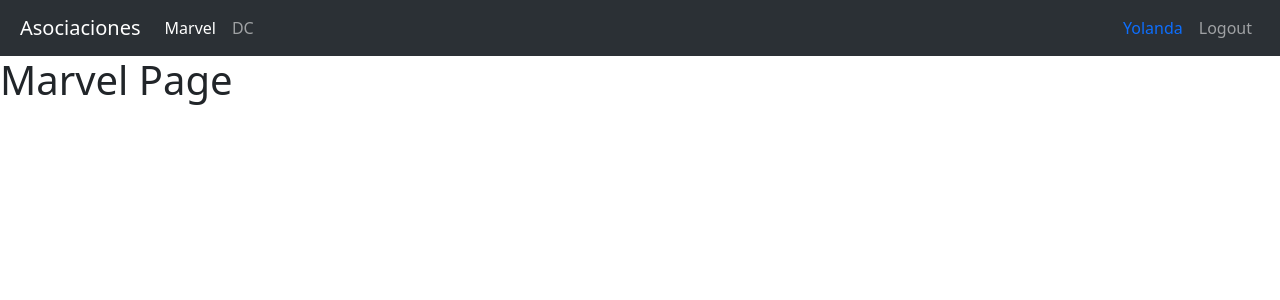
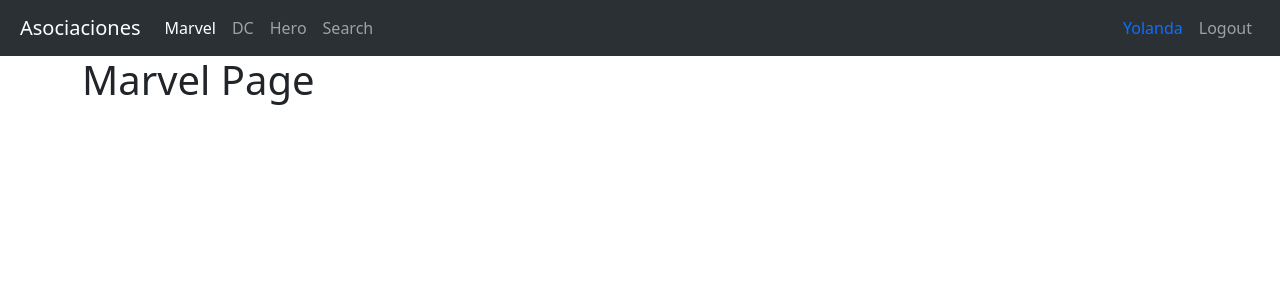
Before and after one commit to Yolanda95dev/Heroes-spa, a React (Vite) app: page /marvel in a window 1280 px wide. Shown: the top 300 px of the page. Built offline with nearby package versions, Linux system fonts and the light colour scheme.

Commit message:
Funcionalidad logout y login

```diff
--- a/src/HeroesApp.jsx
+++ b/src/HeroesApp.jsx
@@ -1,4 +1,4 @@
-import { AppRouter } from "./routes/AppRouter"
+import { AppRouter } from "./router/AppRouter"
 
 export const HeroesApp = () => {
     return (
--- a/src/auth/pages/LoginPage.jsx
+++ b/src/auth/pages/LoginPage.jsx
@@ -1,8 +1,26 @@
+import { useNavigate } from "react-router-dom"
 
 export const LoginPage = () => {
+
+  const navigate = useNavigate()
+
+
+  const onLogin = () => {
+    navigate('/', {
+      replace: true
+    })
+  }
+
   return (
     <>
-     <h1>Login</h1>
+      <h1>Login</h1>
+      <hr />
+
+      <button
+        className="btn btn-primary"
+        onClick={onLogin}>
+        Login
+      </button>
     </>
   )
 }
--- a/src/heroes/index.js
+++ b/src/heroes/index.js
@@ -1 +1,2 @@
 export * from './pages'
+export * from './routes/HeroesRoutes'
--- /dev/null
+++ b/src/heroes/pages/HeroPage.jsx
@@ -0,0 +1,8 @@
+
+export const HeroPage = () => {
+  return (
+    <>
+      <h1>Hero Page</h1>
+    </>
+  )
+}
--- /dev/null
+++ b/src/heroes/pages/SearchPage.jsx
@@ -0,0 +1,8 @@
+
+export const SearchPage = () => {
+  return (
+    <h1>
+      Search
+    </h1>
+  )
+}
--- a/src/heroes/pages/index.js
+++ b/src/heroes/pages/index.js
@@ -1,2 +1,4 @@
 export * from './DcPage'
 export * from './MarvelPage'
+export * from './HeroPage'
+export * from './SearchPage'
--- /dev/null
+++ b/src/heroes/routes/HeroesRoutes.jsx
@@ -0,0 +1,25 @@
+import { NavBar } from "../../ui"
+import { MarvelPage, DcPage, HeroPage, SearchPage } from '../../heroes'
+import { Route, Routes, Navigate } from "react-router-dom"
+
+export const HeroesRoutes = () => {
+    return (
+        <>
+            <NavBar />
+
+            <div className="container">
+                <Routes>
+                    <Route path="/marvel" element={<MarvelPage />} />
+                    <Route path="dc" element={<DcPage />} />
+
+                    <Route path="search" element={<SearchPage />} />
+                    <Route path="hero" element={<HeroPage />} />
+                    {/* Search Hero by id */}
+
+                    <Route path="/" element={<Navigate to="/marvel" />} />
+                </Routes>
+            </div>
+
+        </>
+    )
+}
--- /dev/null
+++ b/src/router/AppRouter.jsx
@@ -0,0 +1,19 @@
+import { Routes, Route } from 'react-router-dom'
+
+import { HeroesRoutes } from '../heroes'
+import { LoginPage } from '../auth'
+
+
+export const AppRouter = () => {
+  return (
+    <>
+      <Routes>
+
+        <Route path="login" element={<LoginPage />} />
+
+        <Route path="/*" element={<HeroesRoutes />} />
+
+      </Routes>
+    </>
+  )
+}
--- a/src/routes/AppRouter.jsx
+++ /dev/null
@@ -1,22 +0,0 @@
-import { Navigate, Routes, Route } from 'react-router-dom'
-
-import { NavBar } from '../ui'
-import { LoginPage } from '../auth'
-import { MarvelPage, DcPage } from '../heroes'
-
-
-export const AppRouter = () => {
-  return (
-    <>
-      <NavBar />
-      <Routes>
-        <Route path="/marvel" element={<MarvelPage />} />
-        <Route path="dc" element={<DcPage />} />
-
-        <Route path="login" element={<LoginPage />} />
-
-        <Route path="/" element={<Navigate to="/marvel" />} />
-      </Routes>
-    </>
-  )
-}
--- a/src/ui/components/Navbar.jsx
+++ b/src/ui/components/Navbar.jsx
@@ -1,9 +1,20 @@
-import { Link, NavLink } from 'react-router-dom'
+import { Link, NavLink, useNavigate } from 'react-router-dom'
 
 export const NavBar = () => {
+
+    const navigate = useNavigate()
+
+    const onLogout = () => {
+        navigate('/login',{
+            replace: true
+        })
+    }
+
     return (
 
         <nav className="navbar navbar-expand-lg bg-body-tertiary p-2" data-bs-theme="dark">
+
+
             <div className="container-fluid">
                 <Link className="navbar-brand" to="/">Asociaciones</Link>
                 <button className="navbar-toggler" type="button" data-bs-toggle="collapse" data-bs-target="#navbarNavAltMarkup" aria-controls="navbarNavAltMarkup" aria-expanded="false" aria-label="Toggle navigation">
@@ -23,6 +34,18 @@
                             DC
                         </NavLink>
 
+                        <NavLink
+                            className={({ isActive }) => `nav-link ${isActive ? 'active' : ''}`}
+                            to="/hero">
+                            Hero
+                        </NavLink>
+
+                        <NavLink
+                            className={({ isActive }) => `nav-link ${isActive ? 'active' : ''}`}
+                            to="/search">
+                            Search
+                        </NavLink>
+
                     </div>
                 </div>
 
@@ -33,7 +56,9 @@
                             Yolanda
                         </span>
 
-                        <button className='nav-item nav-link btn'>
+                        <button
+                            className='nav-item nav-link btn'
+                            onClick={onLogout}>
                             Logout
                         </button>
                     </ul>
```
